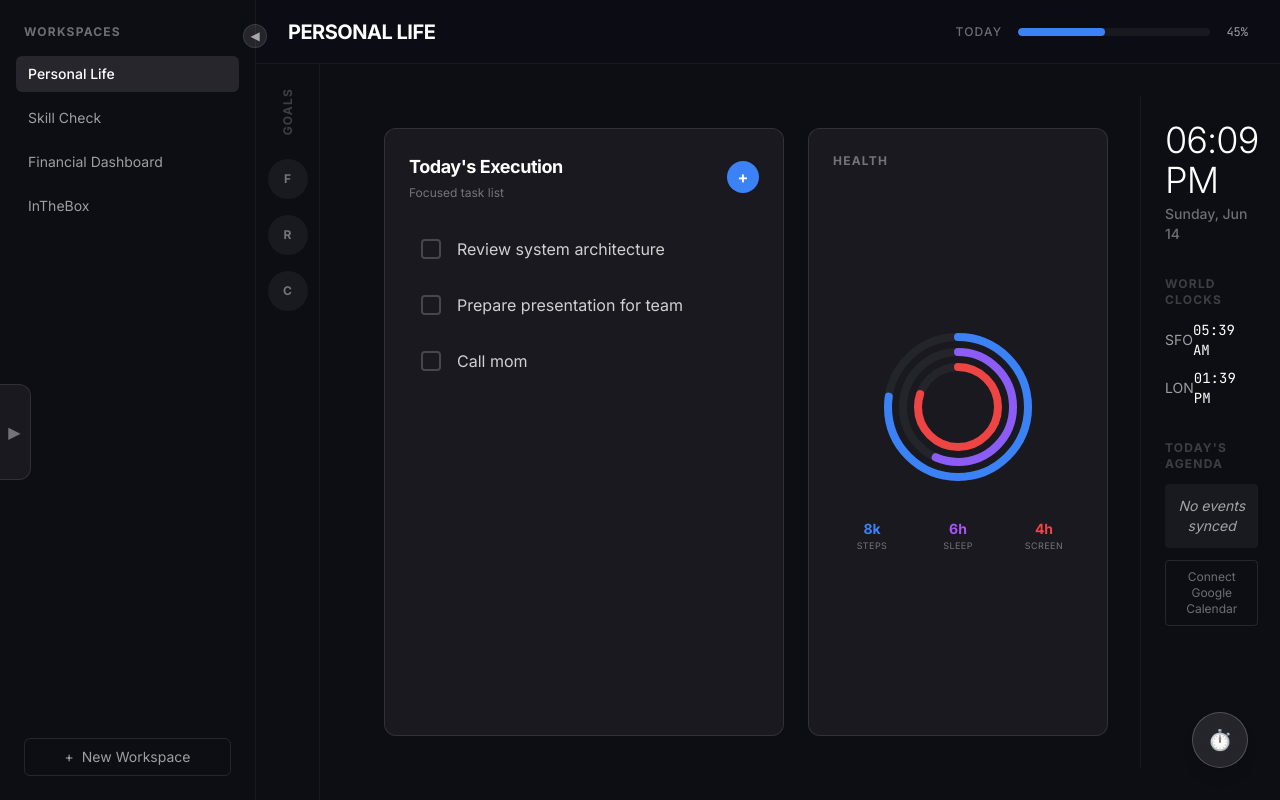
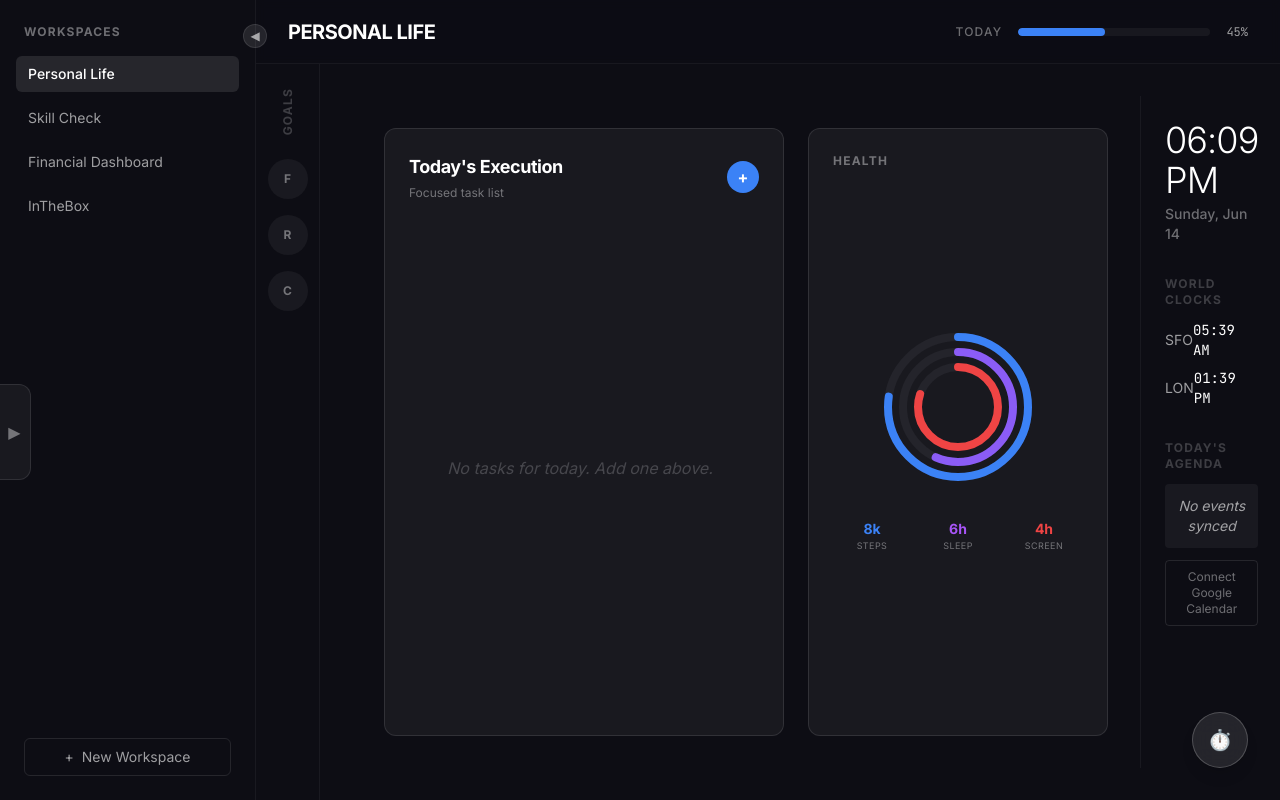
Before and after one commit to ishankumax/ProdOS, a Next.js app: page / in a window 1280 px wide. Built offline with nearby package versions, Linux system fonts and the light colour scheme.

Commit message:
feat: integrate DataProvider into Tasks and Completed Drawer

```diff
--- a/components/layout/CompletedDrawer.tsx
+++ b/components/layout/CompletedDrawer.tsx
@@ -1,9 +1,13 @@
 "use client";
 
 import { useState } from "react";
+import { useData } from "@/components/providers/DataProvider";
 
 export default function CompletedDrawer() {
   const [isOpen, setIsOpen] = useState(false);
+  const { tasks, toggleTask } = useData();
+
+  const completedTasks = tasks.filter(t => t.completed);
 
   return (
     <div className={`fixed left-0 top-16 bottom-0 z-20 bg-[#0d0d14] border-r border-white/10 transition-transform duration-300 ${isOpen ? "translate-x-0 w-80" : "-translate-x-full w-80"}`}>
@@ -19,9 +23,19 @@ export default function CompletedDrawer() {
         <h3 className="text-sm font-bold text-white/60 uppercase tracking-widest mb-6 border-b border-white/5 pb-4">Completed ⇔ Left</h3>
 
         <div className="flex-1 overflow-auto space-y-3">
-          <div className="p-3 bg-white/5 rounded line-through text-white/40 text-sm">Review PRs for frontend</div>
-          <div className="p-3 bg-white/5 rounded line-through text-white/40 text-sm">Read 10 pages</div>
-          <div className="p-3 bg-white/5 rounded line-through text-white/40 text-sm">Gym workout</div>
+          {completedTasks.length === 0 ? (
+            <div className="text-sm text-white/20 italic text-center mt-4">No completed tasks</div>
+          ) : (
+            completedTasks.map((task) => (
+              <div
+                key={task.id}
+                onClick={() => toggleTask(task.id)}
+                className="p-3 bg-white/5 rounded line-through text-white/40 text-sm cursor-pointer hover:bg-white/10 transition-colors"
+              >
+                {task.text}
+              </div>
+            ))
+          )}
         </div>
 
         <div className="pt-4 border-t border-white/5 text-center">
--- a/components/workspaces/TasksWidget.tsx
+++ b/components/workspaces/TasksWidget.tsx
@@ -1,13 +1,23 @@
 "use client";
 
 import { useState } from "react";
+import { useData } from "@/components/providers/DataProvider";
 
 export default function TasksWidget() {
-  const [tasks, setTasks] = useState([
-    "Review system architecture",
-    "Prepare presentation for team",
-    "Call mom"
-  ]);
+  const { tasks, addTask, toggleTask } = useData();
+  const [newTaskText, setNewTaskText] = useState("");
+  const [isAdding, setIsAdding] = useState(false);
+
+  const pendingTasks = tasks.filter((t) => !t.completed);
+
+  const handleAdd = (e: React.FormEvent) => {
+    e.preventDefault();
+    if (newTaskText.trim()) {
+      addTask(newTaskText.trim());
+      setNewTaskText("");
+      setIsAdding(false);
+    }
+  };
 
   return (
     <div className="flex-1 min-w-[400px] max-w-2xl bg-white/5 border border-white/10 rounded-xl p-6 flex flex-col h-full">
@@ -16,19 +26,42 @@ export default function TasksWidget() {
           <h2 className="text-lg font-bold text-white tracking-tight">Today's Execution</h2>
           <p className="text-xs text-white/40 mt-1">Focused task list</p>
         </div>
-        <button className="w-8 h-8 rounded-full bg-blue-500 hover:bg-blue-400 text-white flex items-center justify-center font-bold transition-colors">
+        <button
+          onClick={() => setIsAdding(true)}
+          className="w-8 h-8 rounded-full bg-blue-500 hover:bg-blue-400 text-white flex items-center justify-center font-bold transition-colors"
+        >
           +
         </button>
       </div>
 
-      <div className="flex-1 overflow-auto space-y-2">
-        {tasks.map((task, i) => (
-          <div key={i} className="group flex items-center gap-4 p-3 rounded hover:bg-white/5 transition-colors cursor-pointer">
-            <div className="w-5 h-5 rounded border-2 border-white/20 group-hover:border-blue-400 flex-shrink-0 transition-colors" />
-            <span className="text-white/80">{task}</span>
+      <div className="flex-1 overflow-auto space-y-2 pr-2">
+        {isAdding && (
+          <form onSubmit={handleAdd} className="mb-4">
+            <input
+              type="text"
+              autoFocus
+              value={newTaskText}
+              onChange={(e) => setNewTaskText(e.target.value)}
+              onBlur={() => !newTaskText.trim() && setIsAdding(false)}
+              placeholder="What needs to be done?"
+              className="w-full bg-[#0d0d14] border border-white/10 rounded px-4 py-3 text-sm focus:outline-none focus:border-blue-500 text-white"
+            />
+          </form>
+        )}
+
+        {pendingTasks.map((task) => (
+          <div
+            key={task.id}
+            onClick={() => toggleTask(task.id)}
+            className="group flex items-center gap-4 p-3 rounded hover:bg-white/5 transition-colors cursor-pointer"
+          >
+            <div className={`w-5 h-5 rounded border-2 flex-shrink-0 transition-colors flex items-center justify-center ${task.completed ? 'bg-blue-500 border-blue-500' : 'border-white/20 group-hover:border-blue-400'}`}>
+              {task.completed && <span className="text-white text-xs">✓</span>}
+            </div>
+            <span className={`text-white/80 ${task.completed ? 'line-through opacity-50' : ''}`}>{task.text}</span>
           </div>
         ))}
-        {tasks.length === 0 && (
+        {!isAdding && pendingTasks.length === 0 && (
           <div className="h-full flex items-center justify-center text-white/20 italic">
             No tasks for today. Add one above.
           </div>
```
